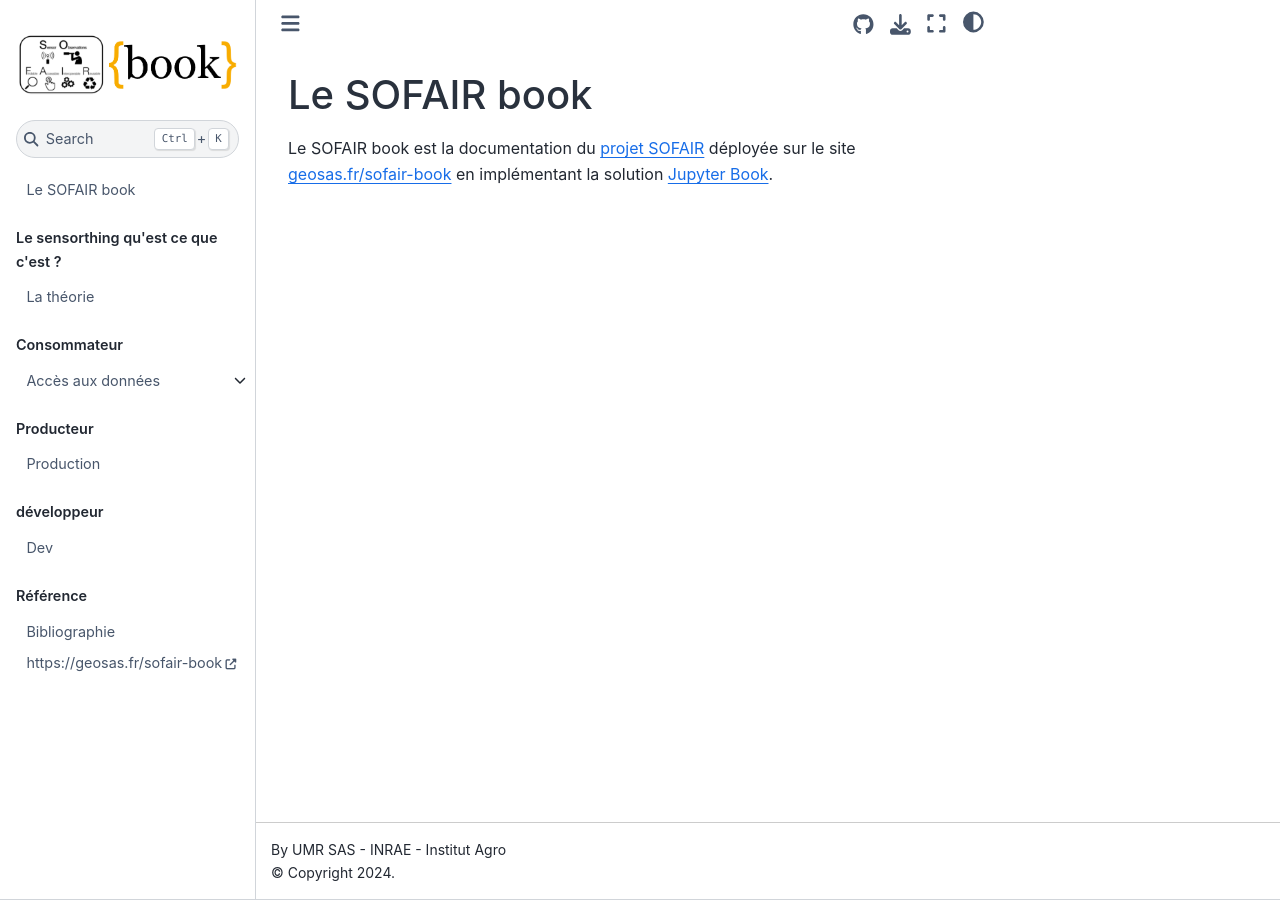
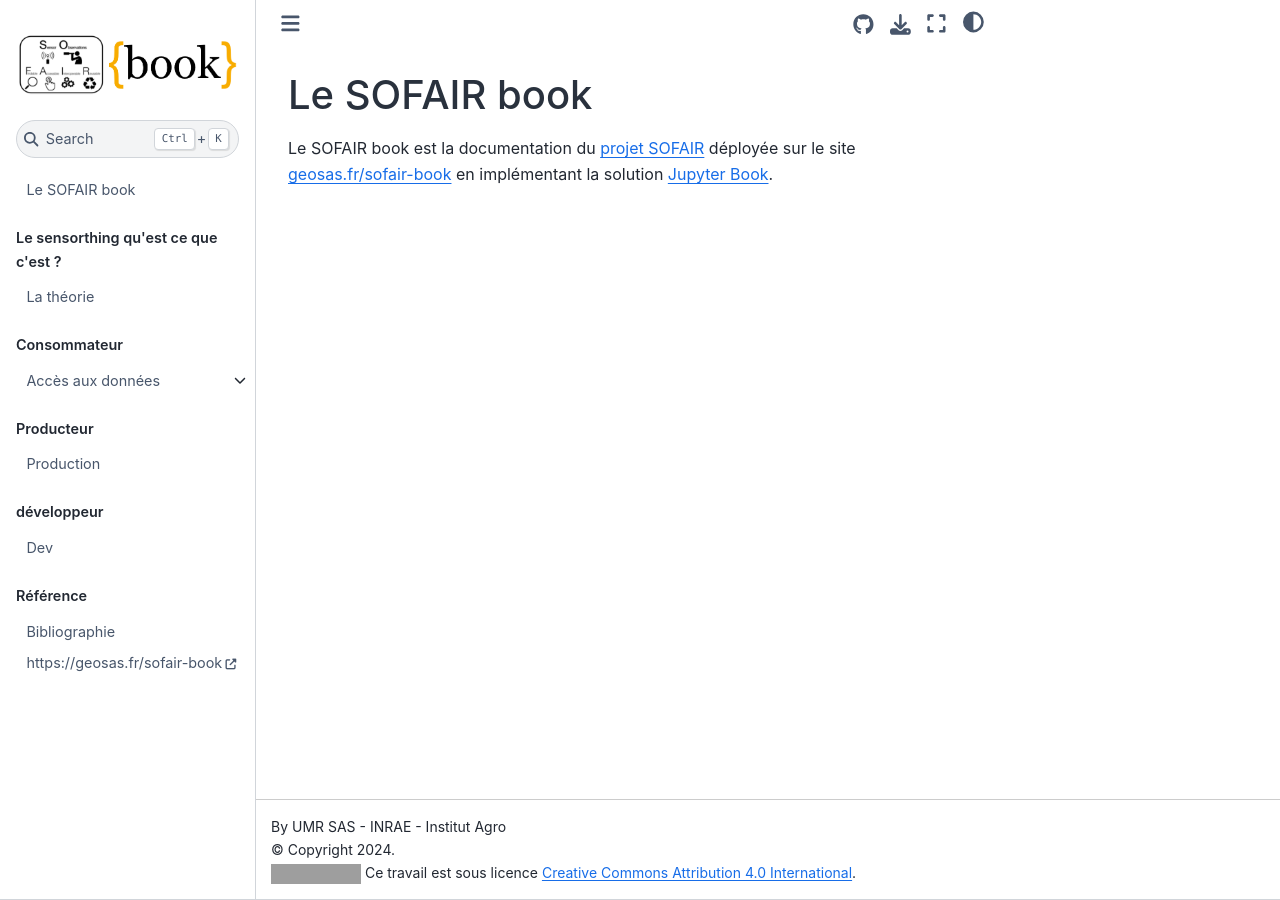
Before and after one commit to geosas/sofair-book, a Jupyter Book: the page built from README.md, in a window 1280 px wide. Built offline with Jupyter Book 1.0.4 settings and Sphinx 7.4.7 and the Sphinx Book theme 1.1.4, drawn with Linux system fonts in a browser that asks for light colours; pages that are not in the unit, such as notebooks, are missing from menus; grey boxes are pictures that could not be loaded.

Commit message:
Update _config.yml

```diff
--- a/_config.yml
+++ b/_config.yml
@@ -35,3 +35,4 @@
   favicon: img/icon.png
   use_issues_button: true
   use_repository_button: true
+  extra_footer: <a rel="license" href="http://creativecommons.org/licenses/by/4.0/"><img alt="Creative Commons License" style="border-width:0" src="https://i.creativecommons.org/l/by/4.0/80x15.png" /></a> Ce travail est sous licence <a rel="license" href="https://creativecommons.org/licenses/by/4.0/deed.fr">Creative Commons Attribution 4.0 International</a>.
```
